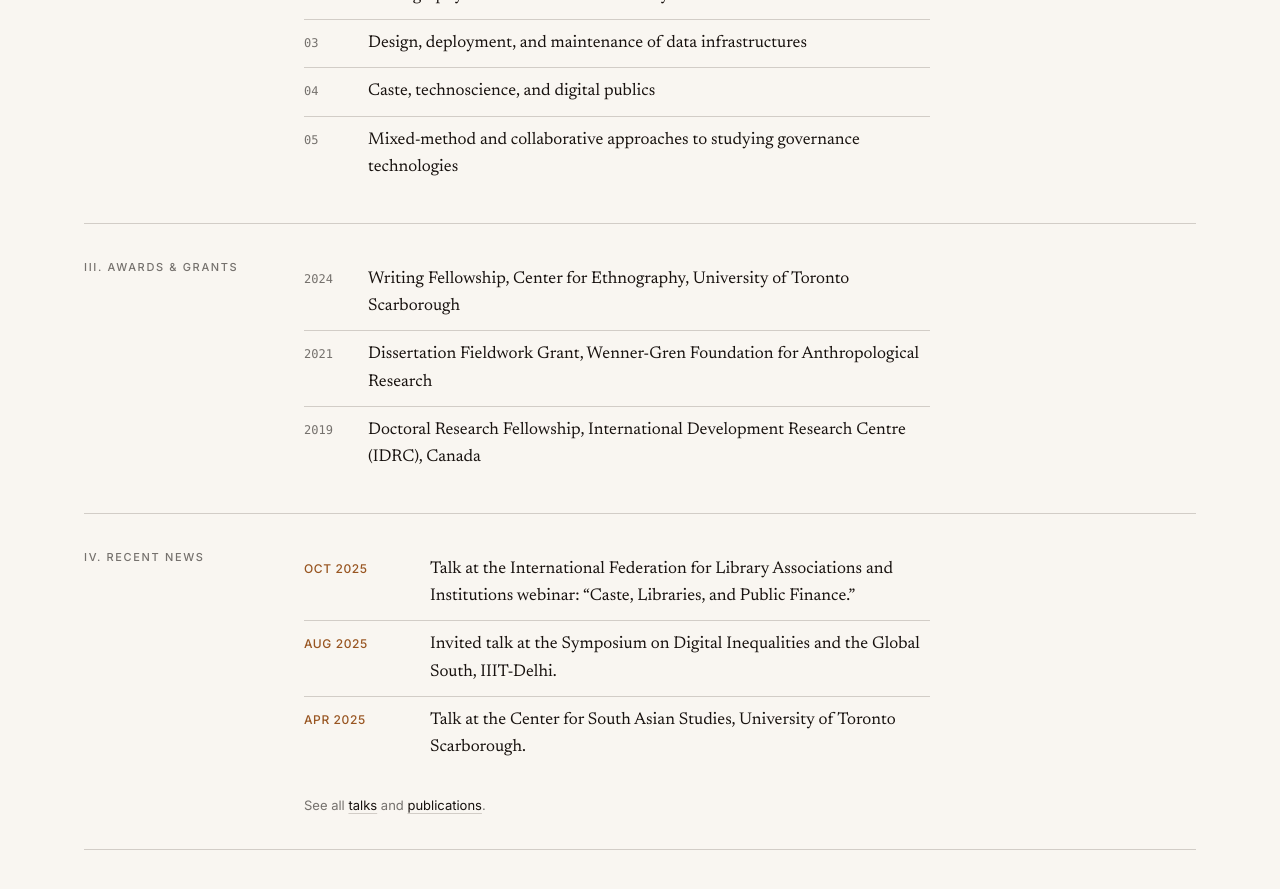
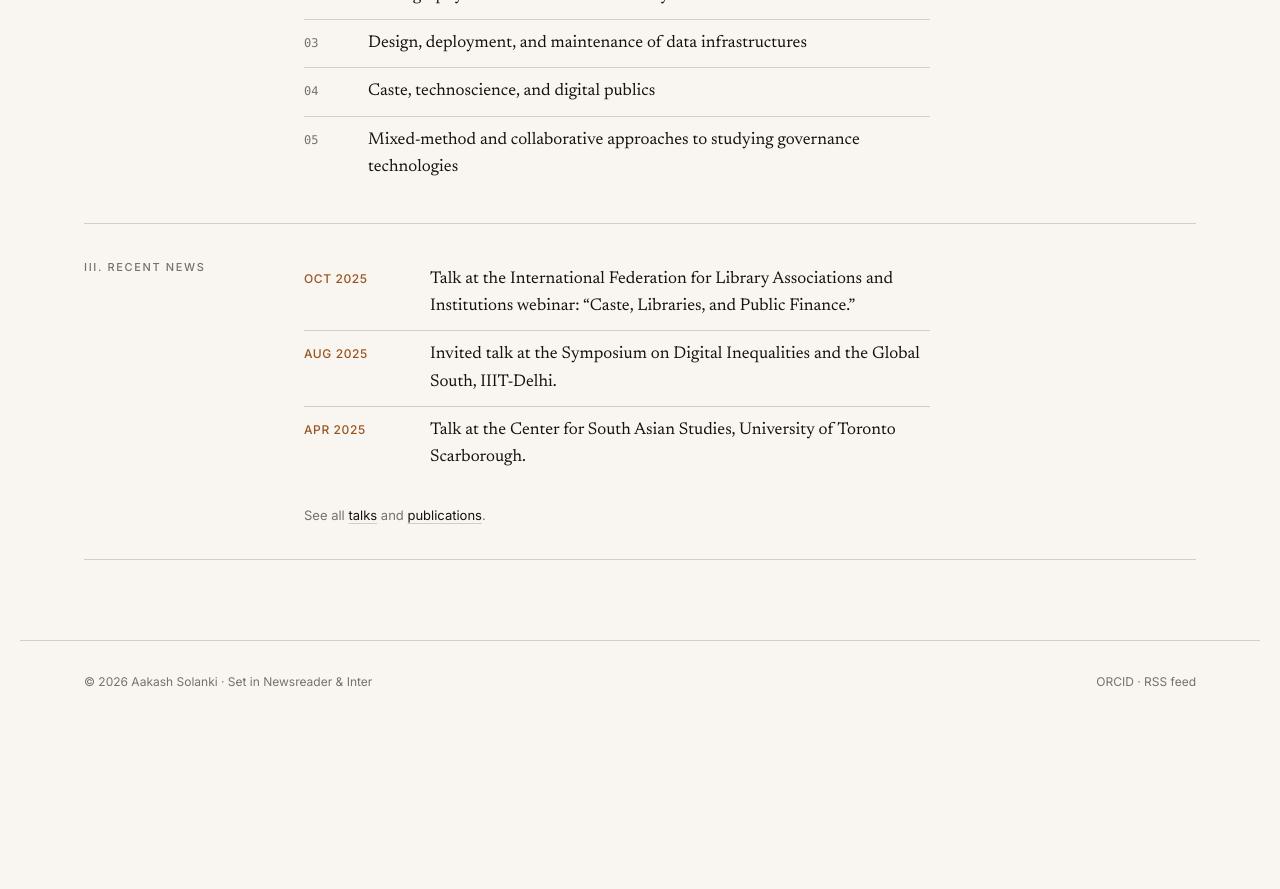
Before and after one commit to skishchampi/skishchampi.github.io, a Jekyll site: the page built from index.md, in a window 1280 px wide and 900 px high, scrolled down 1203 px. Shown: the top 889 px of the window. Built offline with Jekyll 4.4.1, drawn with Linux system fonts in a browser that asks for light colours; some web fonts are replaced; after the commit the page ends 1926 px from its top, so only the background shows below that.

Commit message:
Remove Awards & grants from home; renumber News to III
Awards belong on the CV; the home page stays focused on bio,
research, and recent news.

Co-Authored-By: Claude Opus 4.7 (1M context) <noreply@anthropic.com>

```diff
--- a/index.md
+++ b/index.md
@@ -38,18 +38,7 @@ description: "Aakash Solanki is a PhD candidate in Anthropology and South Asian
 </div>
 
 <div class="block">
-  <div class="label">III. Awards &amp; grants</div>
-  <div class="body">
-    <ul class="bullets">
-      <li><span class="num">2024</span><span>Writing Fellowship, Center for Ethnography, University of Toronto Scarborough</span></li>
-      <li><span class="num">2021</span><span>Dissertation Fieldwork Grant, Wenner-Gren Foundation for Anthropological Research</span></li>
-      <li><span class="num">2019</span><span>Doctoral Research Fellowship, International Development Research Centre (IDRC), Canada</span></li>
-    </ul>
-  </div>
-</div>
-
-<div class="block">
-  <div class="label">IV. Recent news</div>
+  <div class="label">III. Recent news</div>
   <div class="body">
     <ul class="bullets news">
       <li><span class="num">Oct 2025</span><span>Talk at the International Federation for Library Associations and Institutions webinar: &ldquo;Caste, Libraries, and Public Finance.&rdquo;</span></li>
```
